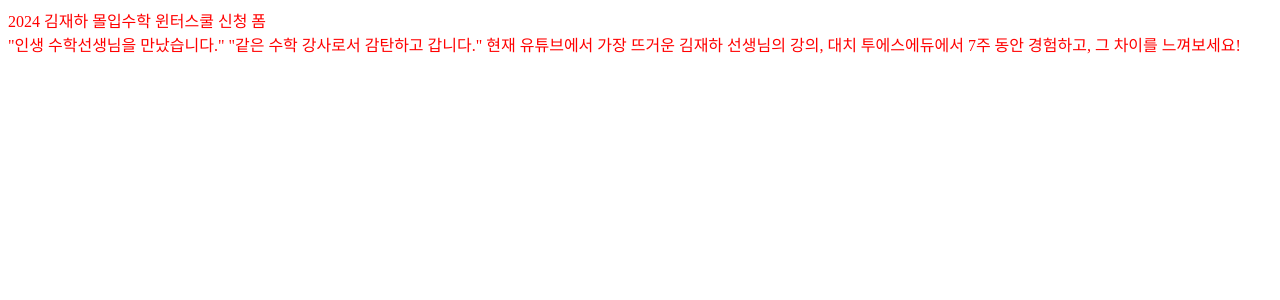
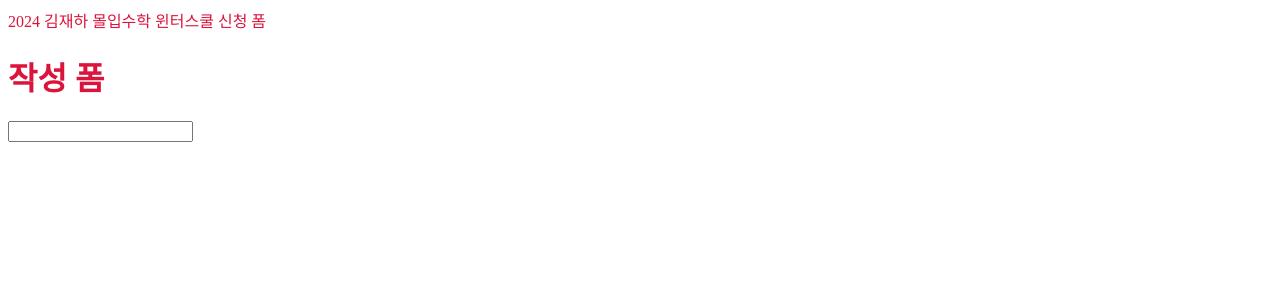
Before and after one commit to tari45800/WinterSchool.github.io, a React (Create React App) app in the folder winterschool/: page / in a window 1280 px wide. Shown: the top 300 px of the page. Built offline with nearby package versions, Linux system fonts and the light colour scheme.

Commit message:
feat: firebase 시작

```diff
--- a/winterschool/src/App.js
+++ b/winterschool/src/App.js
@@ -1,7 +1,8 @@
 import styled from "styled-components";
+import Form from "./components/Form";
 
 const AppContainer = styled.div`
-  color: red;
+  color: crimson;
 `;
 
 function App() {
@@ -9,9 +10,7 @@
     <AppContainer>
       <div className="App">2024 김재하 몰입수학 윈터스쿨 신청 폼</div>
       <div>
-        "인생 수학선생님을 만났습니다." "같은 수학 강사로서 감탄하고 갑니다."
-        현재 유튜브에서 가장 뜨거운 김재하 선생님의 강의, 대치 투에스에듀에서
-        7주 동안 경험하고, 그 차이를 느껴보세요!
+        <Form></Form>
       </div>
     </AppContainer>
   );
--- /dev/null
+++ b/winterschool/src/components/Form.js
@@ -0,0 +1,25 @@
+import { useState } from "react";
+import styled from "styled-components";
+
+const FormContainer = styled.div`
+  color: Form;
+`;
+
+function Form() {
+  const [formData, setFormData] = useState();
+
+  const handleFormData = (e) => {
+    setFormData(e.target.value);
+  };
+
+  return (
+    <FormContainer>
+      <div>
+        <h1>작성 폼{formData}</h1>
+        <input value={formData} type=" text" onChange={handleFormData} />
+      </div>
+    </FormContainer>
+  );
+}
+
+export default Form;
--- a/winterschool/src/index.js
+++ b/winterschool/src/index.js
@@ -1,8 +1,23 @@
-import React from 'react';
-import ReactDOM from 'react-dom/client';
-import App from './App';
+import React from "react";
+import ReactDOM from "react-dom/client";
+import App from "./App";
+import firebase from "firebase/app";
+import "firebase/firestore";
 
-const root = ReactDOM.createRoot(document.getElementById('root'));
+var firebaseConfig = {
+  apiKey: "AIzaSyDy-VMc2v5YHZvbpgR-49IeE8y7ZT0Ql0I",
+  authDomain: "winterschool-664b9.firebaseapp.com",
+  projectId: "winterschool-664b9",
+  storageBucket: "winterschool-664b9.appspot.com",
+  messagingSenderId: "510934432389",
+  appId: "1:510934432389:web:ff1fe27c184b17ffdfc7ec",
+  measurementId: "G-L8SL1TGWSV",
+};
+
+firebase.initializeApp(firebaseConfig);
+export const db = firebase.firestore();
+
+const root = ReactDOM.createRoot(document.getElementById("root"));
 root.render(
   <React.StrictMode>
     <App />
```
